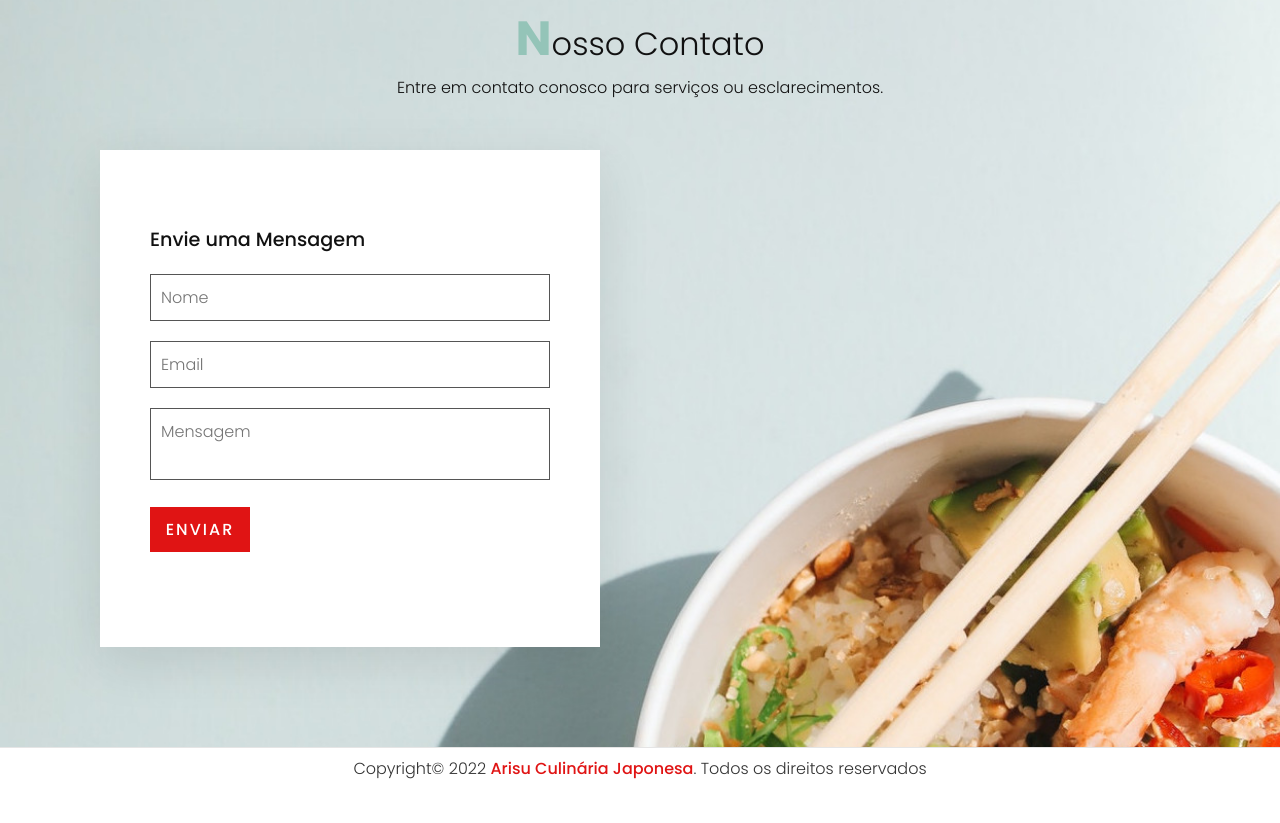
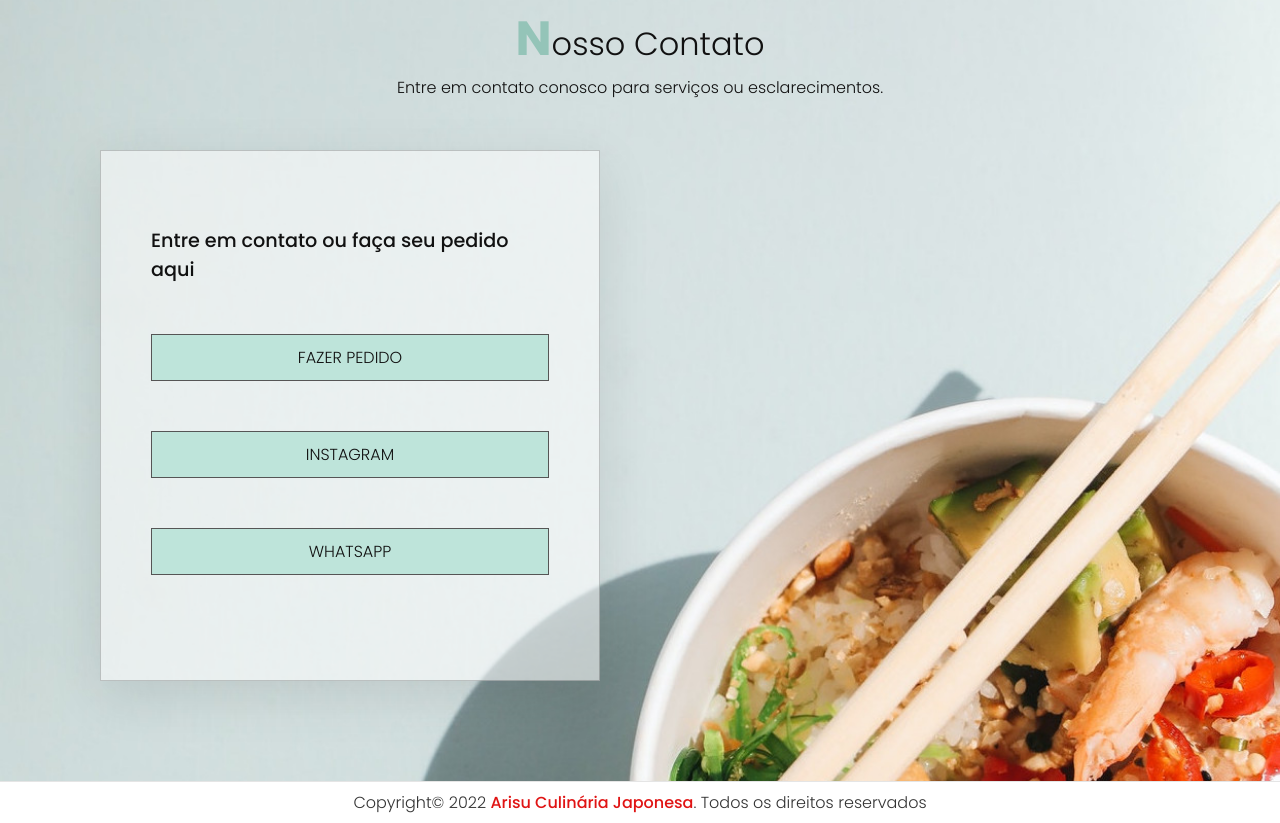
Before and after one commit to GuilhermeSantosOficial/arisu-delivery, a plain HTML site: page index.html in a window 1280 px wide. Shown: the part 5530-6353 px from the top of the page. Before the commit the page ends 6319 px from the top, so only its background shows below. Drawn offline with Linux system fonts and the light colour scheme.

Commit message:
finalizado

```diff
--- a/estilo/style.css
+++ b/estilo/style.css
@@ -343,10 +343,13 @@ a.tdn{
 
 .contactForm{
     padding: 75px 50px;
-    background: #fff;
+    background: rgba(255, 255, 255, 0.548);
     box-shadow: 0 15px 50px rgba(0, 0, 0, 0.1);
     max-width: 500px;
     margin-top: 50px;
+
+    outline: none;
+    border: 1px solid rgba(0, 0, 0, 0.2);
 }
 
 .contactForm h3{
@@ -363,10 +366,18 @@ a.tdn{
 }
 
 .contactForm .inputBox input,
-.contactForm .inputBox textarea{
+.contactForm .inputBox textarea,
+a#fp,
+a.cont{
+    display: block;
+    margin-bottom: 30px;
     width: 100%;
+    text-decoration: none;
+    text-align: center;
+    background-color: #bee4da;
     border: 1px solid #555;
     padding: 10px;
+    margin-top: 50px;
     color: #111;
     outline: none;
     font-size: 16px;
--- a/index.html
+++ b/index.html
@@ -199,8 +199,11 @@
             <p>Entre em contato conosco para serviços ou esclarecimentos.</p>
         </div>
         <div class="contactForm">
-            <h3>Envie uma Mensagem</h3>
-            <div class="inputBox">
+            <h3>Entre em contato ou faça seu pedido aqui</h3>
+            <a  id="fp" href="https://jotaja.com/?pedido=arisu" target="_blank">FAZER PEDIDO</a>
+            <a class="cont" href="https://www.instagram.com/arisudelivery/" target="_blank">INSTAGRAM</a>
+            <a class="cont" href="https://api.whatsapp.com/send?phone=5581997474517" target="_blank">WHATSAPP</a>
+            <!-- <div class="inputBox">
                 <input type="text" placeholder="Nome">
             </div>
             <div class="inputBox">
@@ -211,7 +214,7 @@
             </div>
             <div class="inputBox">
                 <input type="submit" value="Enviar">
-            </div>
+            </div> -->
         </div>
     </section>
 
```
